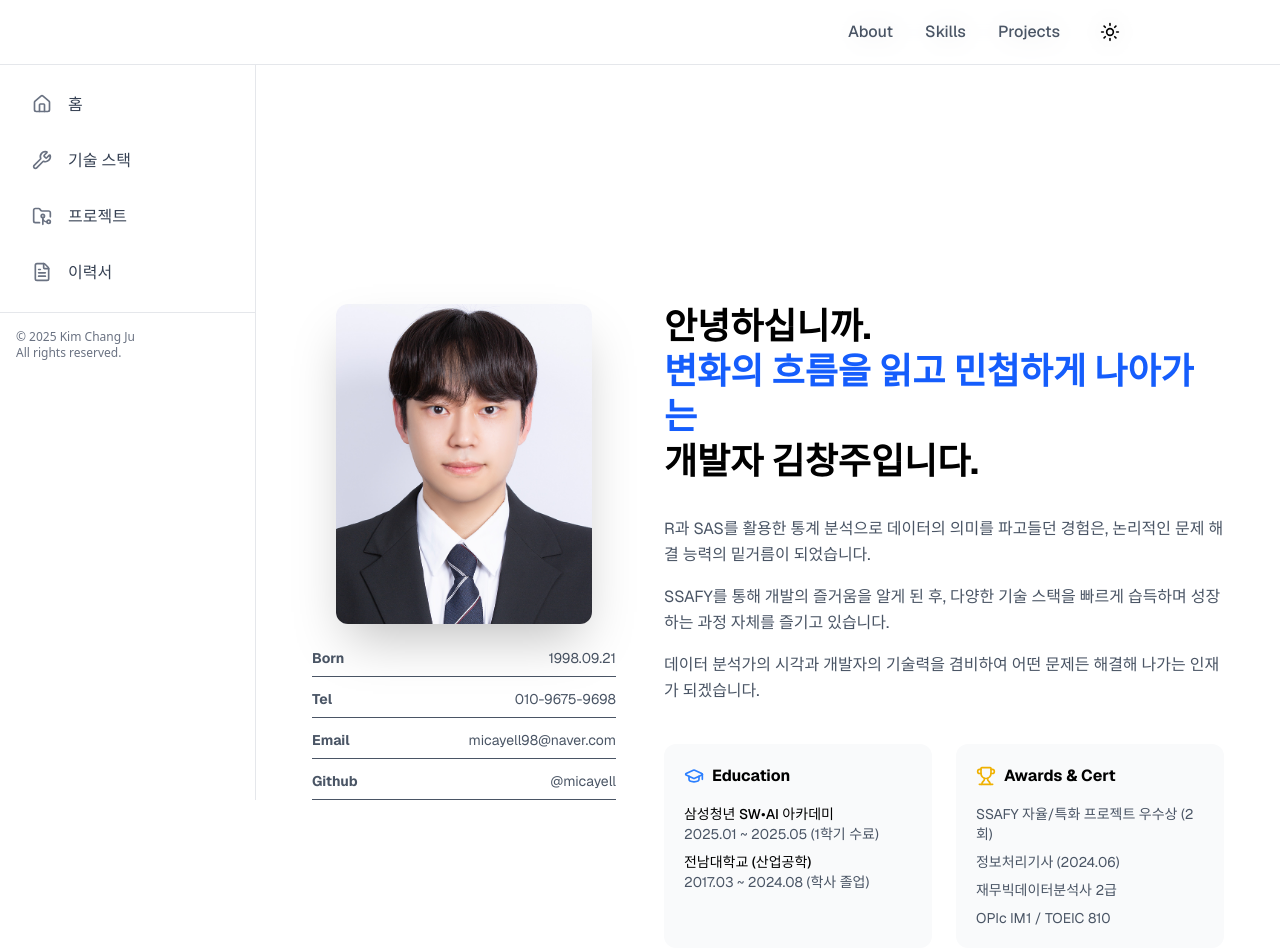
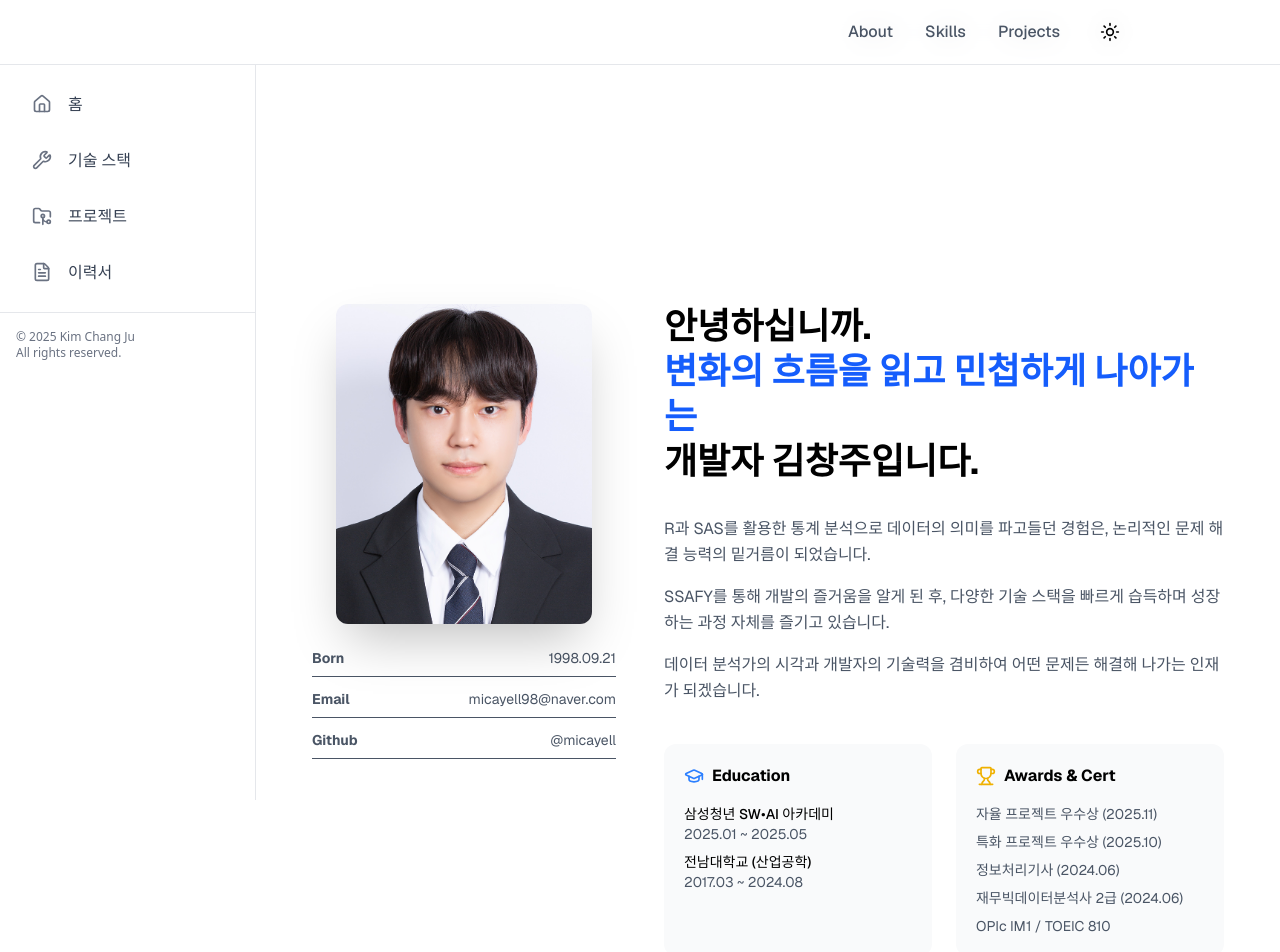
Before and after one commit to micayell/portfolio, a Next.js app: page / in a window 1280 px wide. Shown: the top 952 px of the page. Built offline with nearby package versions, Linux system fonts and the light colour scheme.

Commit message:
about.tsx 수정

```diff
--- a/src/components/ui/About.tsx
+++ b/src/components/ui/About.tsx
@@ -1,7 +1,7 @@
 import Image from "next/image";
 import { profile, education, awards } from "@/data/about"; // 데이터 import
-import { GraduationCap, Trophy } from "lucide-react"; // 아이콘 import
-import { getImagePath } from "@/lib/utils"; // 👈 import 추가
+import { GraduationCap, Trophy } from "lucide-react";
+import { getImagePath } from "@/lib/utils";
 
 export default function About() {
   return (
@@ -12,30 +12,26 @@ export default function About() {
         <div className="w-full md:w-1/3 flex flex-col items-center">
           <div className="relative w-64 h-80 rounded-xl overflow-hidden shadow-2xl mb-6">
             <Image
-              src={getImagePath("/images/profile.jpg")} // 👈 여기 수정!
-              alt="김창주"
+              src={getImagePath("/images/profile.jpg")}
+              alt={profile.name}
               fill
               className="object-cover"
             />
           </div>
 
-          {/* Contact 정보 (모바일에서도 잘 보이게) */}
           <div className="w-full space-y-3 text-sm text-gray-600 dark:text-gray-400">
             <div className="flex justify-between border-b pb-2 dark:border-gray-800">
               <span className="font-bold">Born</span>
               <span>1998.09.21</span>
             </div>
-            <div className="flex justify-between border-b pb-2 dark:border-gray-800">
-              <span className="font-bold">Tel</span>
-              <a href="tel:010-9675-9698" className="hover:text-blue-500">010-9675-9698</a>
-            </div>
+            {/* 전화번호 삭제됨 */}
             <div className="flex justify-between border-b pb-2 dark:border-gray-800">
               <span className="font-bold">Email</span>
-              <a href="mailto:micayell98@naver.com" className="hover:text-blue-500">micayell98@naver.com</a>
+              <a href={`mailto:${profile.email}`} className="hover:text-blue-500">{profile.email}</a>
             </div>
             <div className="flex justify-between border-b pb-2 dark:border-gray-800">
               <span className="font-bold">Github</span>
-              <a href="https://github.com/micayell" target="_blank" className="hover:text-blue-500">@micayell</a>
+              <a href={profile.github} target="_blank" className="hover:text-blue-500">@micayell</a>
             </div>
           </div>
         </div>
@@ -45,52 +41,44 @@ export default function About() {
           <h2 className="text-4xl font-bold mb-8 leading-tight">
             안녕하십니까.<br />
             <span className="text-blue-600">변화의 흐름을 읽고 민첩하게 나아가는</span><br />
-            개발자 <span className="text-black dark:text-white">김창주</span>입니다.
+            개발자 <span className="text-black dark:text-white">{profile.name}</span>입니다.
           </h2>
 
           <div className="prose dark:prose-invert max-w-none text-gray-600 dark:text-gray-300 space-y-4 leading-relaxed">
-            <p>
-              R과 SAS를 활용한 통계 분석으로 데이터의 의미를 파고들던 경험은,
-              논리적인 문제 해결 능력의 밑거름이 되었습니다.
-            </p>
-            <p>
-              SSAFY를 통해 개발의 즐거움을 알게 된 후, 다양한 기술 스택을 빠르게 습득하며
-              성장하는 과정 자체를 즐기고 있습니다.
-            </p>
-            <p>
-              데이터 분석가의 시각과 개발자의 기술력을 겸비하여
-              어떤 문제든 해결해 나가는 인재가 되겠습니다.
-            </p>
+            {profile.description.map((desc, index) => (
+              <p key={index}>{desc}</p>
+            ))}
           </div>
 
-          {/* 학력/경력 요약 (선택사항) */}
           <div className="mt-10 grid grid-cols-1 md:grid-cols-2 gap-6">
+            {/* Education */}
             <div className="bg-gray-50 dark:bg-zinc-900 p-5 rounded-xl">
               <h3 className="font-bold mb-4 flex items-center gap-2">
                 <GraduationCap className="w-5 h-5 text-blue-500" />
                 Education
               </h3>
               <ul className="text-sm space-y-2 text-gray-600 dark:text-gray-400">
-                <li>
-                  <span className="block font-medium text-black dark:text-white">삼성청년 SW•AI 아카데미</span>
-                  2025.01 ~ 2025.05 (1학기 수료)
-                </li>
-                <li>
-                  <span className="block font-medium text-black dark:text-white">전남대학교 (산업공학)</span>
-                  2017.03 ~ 2024.08 (학사 졸업)
-                </li>
+                {education.map((edu, index) => (
+                  <li key={index}>
+                    <span className="block font-medium text-black dark:text-white">{edu.school}</span>
+                    {edu.period}
+                  </li>
+                ))}
               </ul>
             </div>
+
+            {/* Awards */}
              <div className="bg-gray-50 dark:bg-zinc-900 p-5 rounded-xl">
               <h3 className="font-bold mb-4 flex items-center gap-2">
                 <Trophy className="w-5 h-5 text-yellow-500" />
                 Awards & Cert
               </h3>
               <ul className="text-sm space-y-2 text-gray-600 dark:text-gray-400">
-                <li>SSAFY 자율/특화 프로젝트 우수상 (2회)</li>
-                <li>정보처리기사 (2024.06)</li>
-                <li>재무빅데이터분석사 2급</li>
-                <li>OPIc IM1 / TOEIC 810</li>
+                {awards.map((award, index) => (
+                  <li key={index}>
+                    {award.title} {award.date && `(${award.date})`}
+                  </li>
+                ))}
               </ul>
             </div>
           </div>
```
